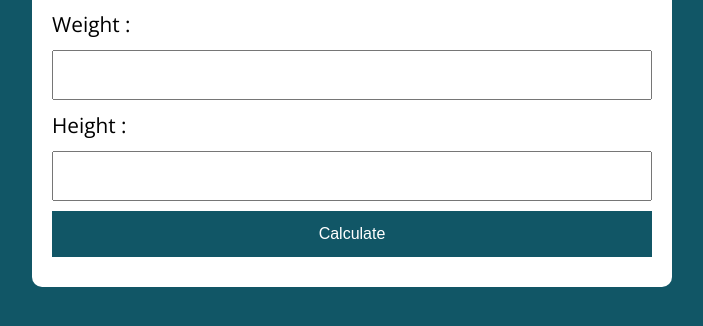
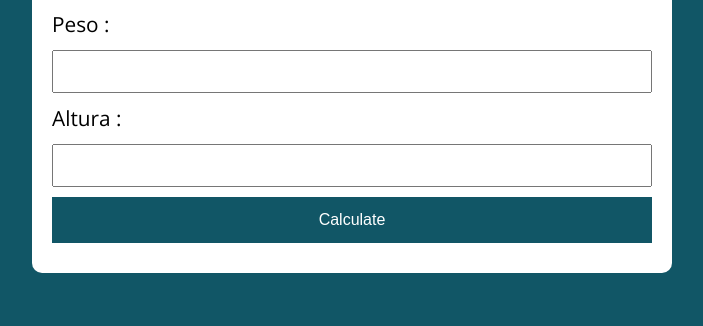
Before and after one commit to jpsb-developer/ImcCalculator, a plain HTML site: page modelo/index.html in a window 1280 px wide. Shown: the part 406-732 px from the top of the page, without its empty margins (288-991 px from the left). Drawn offline with nearby package versions, Linux system fonts and the light colour scheme.

Commit message:
view finished

```diff
--- a/modelo/assets/css/style.css
+++ b/modelo/assets/css/style.css
@@ -49,9 +49,9 @@ form input, form label, form button {
   margin-right: 100px;
 }
 
-.formulario input, button{
-  padding:  14px;
-  font-size: 16px;
+.formulario input{
+    font-size: 20px;
+    padding: 8px;
 }
 
 button {
@@ -59,7 +59,8 @@ button {
   border: none;
   color: #fff;
   cursor:pointer;
-
+  padding:  14px;
+  font-size: 16px;
 }
 button:hover{
   background: var(--primary-color-darker);
--- a/modelo/index.html
+++ b/modelo/index.html
@@ -39,9 +39,9 @@
     </div>
     <h2>Calcule seu IMC</h2>
     <form class="formulario">
-      <label >Weight  :</label>
+      <label >Peso  :</label>
       <input type="text">
-      <label >Height : </label>
+      <label >Altura : </label>
       <input type="text">
       <button>Calculate</button>
     </form>
```
